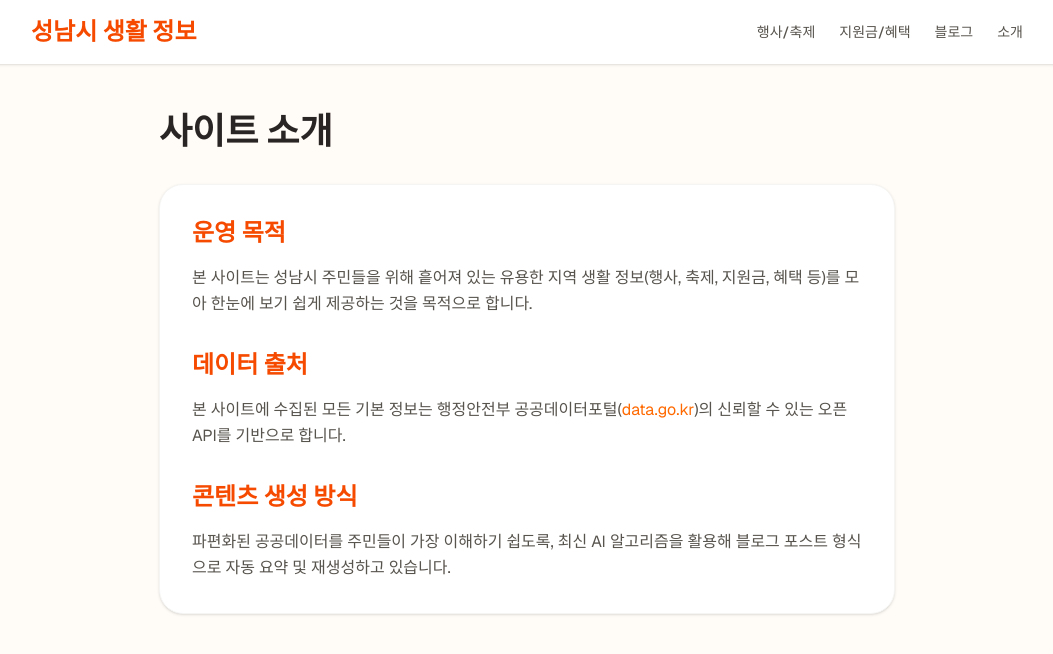
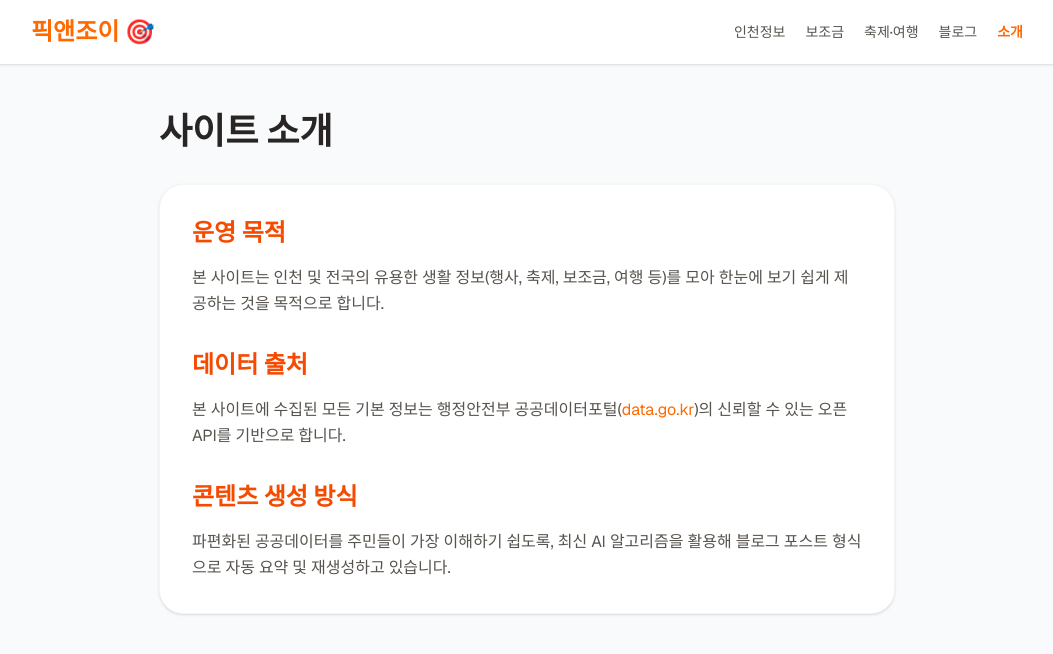
Before and after one commit to RoyHong01/my-local-info, a Next.js app: page /about in a window 1280 px wide. Shown: the top 654 px of the page, without its empty margins (113-1166 px from the left). Built offline with nearby package versions, Linux system fonts and the light colour scheme; no server answers.

Commit message:
블로그/소개 페이지 픽앤조이 브랜딩 통일

```diff
--- a/src/app/about/page.tsx
+++ b/src/app/about/page.tsx
@@ -2,16 +2,17 @@ import Link from 'next/link';
 
 export default function AboutPage() {
   return (
-    <div className="min-h-screen bg-orange-50/50 font-sans text-stone-800">
+    <div className="min-h-screen bg-slate-50 font-sans text-stone-800">
       <header className="bg-white shadow-sm sticky top-0 z-10">
         <div className="max-w-5xl mx-auto px-4 py-4 flex items-center justify-between">
-          <Link href="/" className="text-2xl font-bold text-orange-600">성남시 생활 정보</Link>
+          <Link href="/" className="text-2xl font-bold text-orange-500">픽앤조이 🎯</Link>
           <nav>
-            <ul className="flex space-x-4 md:space-x-6 text-sm font-medium text-stone-600">
-              <li><Link href="/#events" className="hover:text-orange-600 transition">행사/축제</Link></li>
-              <li><Link href="/#benefits" className="hover:text-orange-600 transition">지원금/혜택</Link></li>
-              <li><Link href="/blog" className="hover:text-orange-600 transition">블로그</Link></li>
-              <li><Link href="/about" className="hover:text-orange-600 transition">소개</Link></li>
+            <ul className="flex space-x-3 md:space-x-5 text-sm font-medium text-stone-600">
+              <li><Link href="/#incheon" className="hover:text-blue-600 transition">인천정보</Link></li>
+              <li><Link href="/#subsidy" className="hover:text-amber-600 transition">보조금</Link></li>
+              <li><Link href="/#festival" className="hover:text-rose-600 transition">축제·여행</Link></li>
+              <li><Link href="/blog" className="hover:text-orange-500 transition">블로그</Link></li>
+              <li><Link href="/about" className="text-orange-500 font-bold">소개</Link></li>
             </ul>
           </nav>
         </div>
@@ -24,7 +25,7 @@ export default function AboutPage() {
           <section>
             <h2 className="text-2xl font-bold mb-4 text-orange-600">운영 목적</h2>
             <p className="text-stone-600 leading-relaxed">
-              본 사이트는 성남시 주민들을 위해 흩어져 있는 유용한 지역 생활 정보(행사, 축제, 지원금, 혜택 등)를 모아 한눈에 보기 쉽게 제공하는 것을 목적으로 합니다.
+              본 사이트는 인천 및 전국의 유용한 생활 정보(행사, 축제, 보조금, 여행 등)를 모아 한눈에 보기 쉽게 제공하는 것을 목적으로 합니다.
             </p>
           </section>
 
--- a/src/app/blog/[slug]/page.tsx
+++ b/src/app/blog/[slug]/page.tsx
@@ -16,7 +16,7 @@ export async function generateMetadata({ params }: { params: Promise<{ slug: str
     return { title: 'Not Found' };
   }
   return {
-    title: `${post.title} | 성남시 생활 정보`,
+    title: `${post.title} | 픽앤조이`,
     description: post.summary || post.content.substring(0, 160).replace(/\n/g, ' '),
   };
 }
@@ -58,34 +58,35 @@ export default async function BlogPostPage({ params }: { params: Promise<{ slug:
     description: post.summary || post.content.substring(0, 160).replace(/\n/g, ' '),
     author: {
       "@type": "Organization",
-      name: "성남시 생활 정보",
+      name: "픽앤조이",
     },
     publisher: {
       "@type": "Organization",
-      name: "성남시 생활 정보",
-      url: "https://my-local-info-2gs.pages.dev",
+      name: "픽앤조이",
+      url: "https://pick-n-joy.com",
     },
     mainEntityOfPage: {
       "@type": "WebPage",
-      "@id": `https://my-local-info-2gs.pages.dev/blog/${p.slug}`,
+      "@id": `https://pick-n-joy.com/blog/${p.slug}`,
     },
   };
 
   return (
-    <div className="min-h-screen bg-orange-50/50 font-sans text-stone-800">
+    <div className="min-h-screen bg-slate-50 font-sans text-stone-800">
       <script
         type="application/ld+json"
         dangerouslySetInnerHTML={{ __html: JSON.stringify(blogPostingJsonLd) }}
       />
       <header className="bg-white shadow-sm sticky top-0 z-10">
         <div className="max-w-5xl mx-auto px-4 py-4 flex items-center justify-between">
-          <Link href="/" className="text-2xl font-bold text-orange-600">성남시 생활 정보</Link>
+          <Link href="/" className="text-2xl font-bold text-orange-500">픽앤조이 🎯</Link>
           <nav>
-            <ul className="flex space-x-4 md:space-x-6 text-sm font-medium text-stone-600">
-              <li><Link href="/#events" className="hover:text-orange-600 transition">행사/축제</Link></li>
-              <li><Link href="/#benefits" className="hover:text-orange-600 transition">지원금/혜택</Link></li>
-              <li><Link href="/blog" className="hover:text-orange-600 transition">블로그</Link></li>
-              <li><Link href="/about" className="hover:text-orange-600 transition">소개</Link></li>
+            <ul className="flex space-x-3 md:space-x-5 text-sm font-medium text-stone-600">
+              <li><Link href="/#incheon" className="hover:text-blue-600 transition">인천정보</Link></li>
+              <li><Link href="/#subsidy" className="hover:text-amber-600 transition">보조금</Link></li>
+              <li><Link href="/#festival" className="hover:text-rose-600 transition">축제·여행</Link></li>
+              <li><Link href="/blog" className="text-orange-500 font-bold">블로그</Link></li>
+              <li><Link href="/about" className="hover:text-orange-500 transition">소개</Link></li>
             </ul>
           </nav>
         </div>
--- a/src/app/blog/page.tsx
+++ b/src/app/blog/page.tsx
@@ -5,16 +5,17 @@ export default function BlogPage() {
   const posts = getSortedPostsData();
 
   return (
-    <div className="min-h-screen bg-orange-50/50 font-sans text-stone-800">
+    <div className="min-h-screen bg-slate-50 font-sans text-stone-800">
       <header className="bg-white shadow-sm sticky top-0 z-10">
         <div className="max-w-5xl mx-auto px-4 py-4 flex items-center justify-between">
-          <Link href="/" className="text-2xl font-bold text-orange-600">성남시 생활 정보</Link>
+          <Link href="/" className="text-2xl font-bold text-orange-500">픽앤조이 🎯</Link>
           <nav>
-            <ul className="flex space-x-4 md:space-x-6 text-sm font-medium text-stone-600">
-              <li><Link href="/#events" className="hover:text-orange-600 transition">행사/축제</Link></li>
-              <li><Link href="/#benefits" className="hover:text-orange-600 transition">지원금/혜택</Link></li>
-              <li><Link href="/blog" className="hover:text-orange-600 transition">블로그</Link></li>
-              <li><Link href="/about" className="hover:text-orange-600 transition">소개</Link></li>
+            <ul className="flex space-x-3 md:space-x-5 text-sm font-medium text-stone-600">
+              <li><Link href="/#incheon" className="hover:text-blue-600 transition">인천정보</Link></li>
+              <li><Link href="/#subsidy" className="hover:text-amber-600 transition">보조금</Link></li>
+              <li><Link href="/#festival" className="hover:text-rose-600 transition">축제·여행</Link></li>
+              <li><Link href="/blog" className="text-orange-500 font-bold">블로그</Link></li>
+              <li><Link href="/about" className="hover:text-orange-500 transition">소개</Link></li>
             </ul>
           </nav>
         </div>
```
Also changed, not shown: 1 other file (tests, documents, lock files or other folders).
